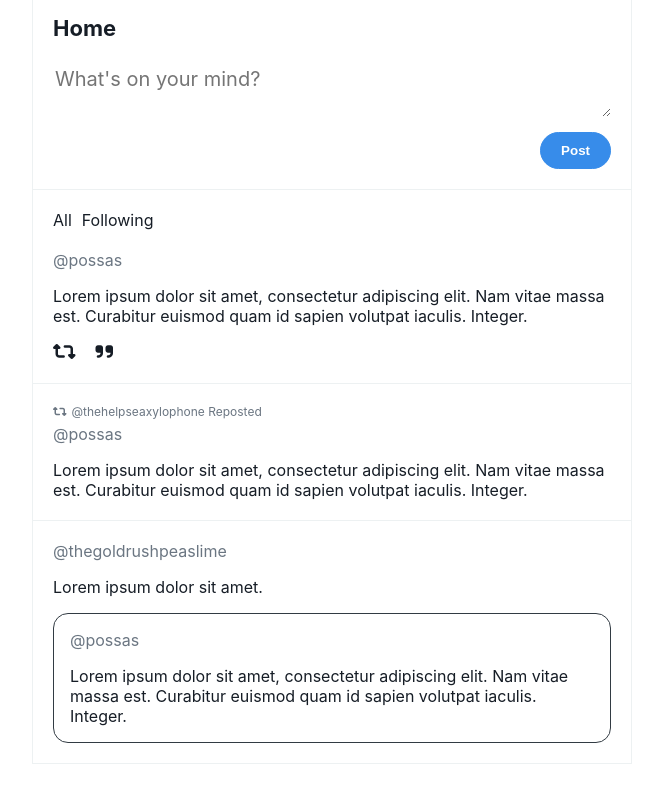
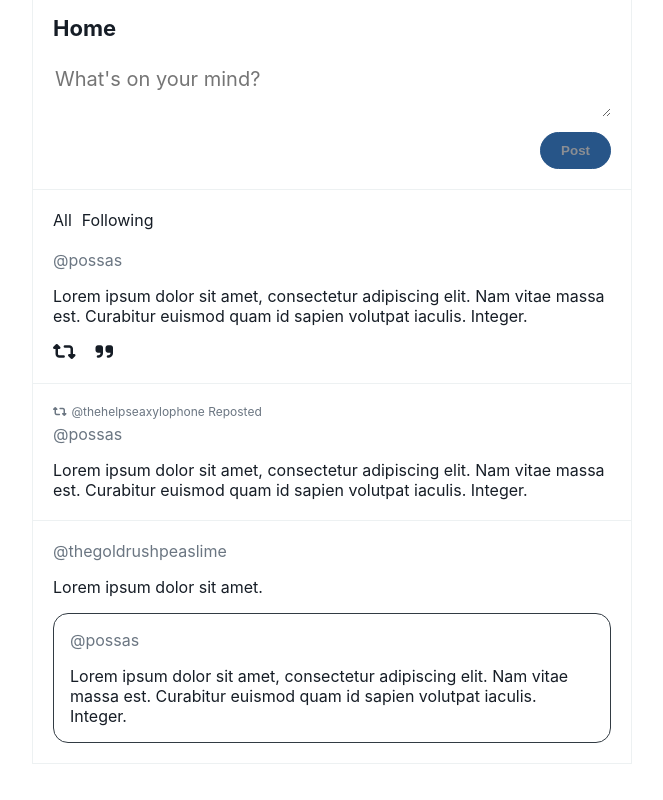
Before and after one commit to mpossas/app-posterr, a Vue app: page / in a window 1280 px wide. Shown: the whole page, without its empty margins (308-971 px from the left). Built offline with nearby package versions, Linux system fonts and the light colour scheme.

Commit message:
Improve post button

```diff
--- a/src/assets/scss/posterr.scss
+++ b/src/assets/scss/posterr.scss
@@ -6,22 +6,6 @@ body {
   background-color: $pstr-black;
   color: white;
   margin: 0;
-
-  .pstr-btn {
-    width: fit-content;
-    font-weight: bold;
-    color: white;
-    background-color: $pstr-blue;
-    padding: 10px 20px;
-    border: 1px solid $pstr-blue;
-    border-radius: 20px;
-    cursor: pointer;
-
-    &-danger {
-      background-color: $pstr-red;
-      border-color: $pstr-red;
-    }
-  }
 
   @media (prefers-color-scheme: light) {
     background-color: white;
--- a/src/components/Draft.vue
+++ b/src/components/Draft.vue
@@ -7,7 +7,7 @@
       placeholder="What's on your mind?"
     >
     </textarea>
-    <span v-if="cantPost" class="limit-exceeded">You exceeded your daily post limit</span>
+    <span v-if="limitExceeded" class="limit-exceeded">You exceeded your daily post limit</span>
     <div class="draft-actions">
       <span
         v-if="charCount"
@@ -16,7 +16,7 @@
       >
         {{ charCount }} / 777
       </span>
-      <button class="pstr-btn" @click="postDraft()">Post</button>
+      <button class="post-btn" :disabled="btnDisabled" @click="postDraft()">Post</button>
     </div>
   </div>
 </template>
@@ -26,7 +26,7 @@ import { computed, ref } from 'vue'
 import { postMessage } from '~/services/posts'
 
 const draft = ref('')
-const cantPost = ref(false)
+const limitExceeded = ref(false)
 
 const charCount = computed(() => {
   return draft.value.length
@@ -36,6 +36,10 @@ const maxCharCount = computed(() => {
   return charCount.value === 777
 })
 
+const btnDisabled = computed(() => {
+  return charCount.value === 0
+})
+
 function postDraft () {
   postMessage(draft.value)
     .then(() => {
@@ -43,7 +47,7 @@ function postDraft () {
       // Update feed
     })
     .catch(() => {
-      cantPost.value = true
+      limitExceeded.value = true
     })
 }
 </script>
@@ -85,6 +89,13 @@ function postDraft () {
   }
 }
 
+.limit-exceeded {
+  align-self: flex-start;
+  font-size: 12px;
+  color: $pstr-red;
+  margin-bottom: 5px;
+}
+
 .char-count {
   border: 2px solid $pstr-green;
   font-weight: bold;
@@ -101,10 +112,26 @@ function postDraft () {
   }
 }
 
-.limit-exceeded {
-  align-self: flex-start;
-  font-size: 12px;
-  color: $pstr-red;
-  margin-bottom: 5px;
+.post-btn {
+  width: fit-content;
+  font-weight: bold;
+  color: white;
+  background-color: $pstr-blue;
+  padding: 10px 20px;
+  border: 1px solid $pstr-blue;
+  border-radius: 20px;
+  cursor: pointer;
+
+  &:disabled {
+    background-color: #275588;
+    border-color: #275588;
+    color: #8b8e93;
+    cursor: not-allowed;
+  }
+
+  &-danger {
+    background-color: $pstr-red;
+    border-color: $pstr-red;
+  }
 }
 </style>
```
